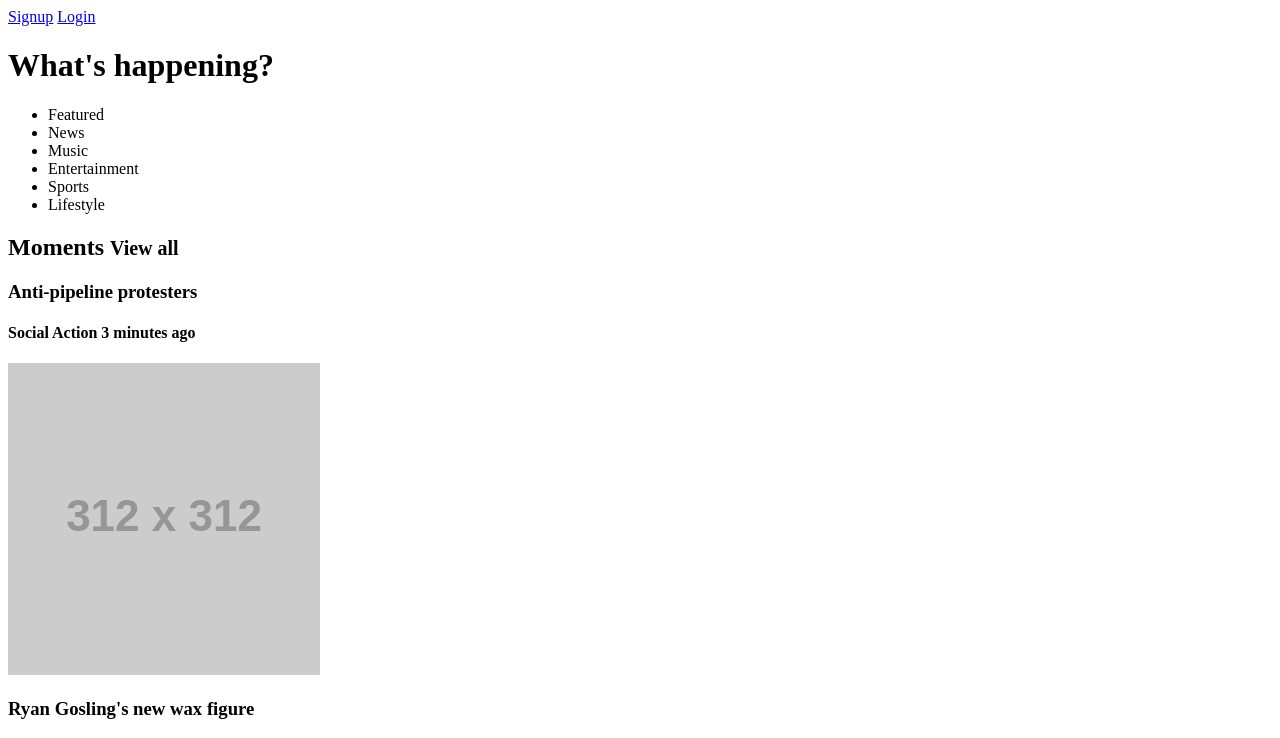
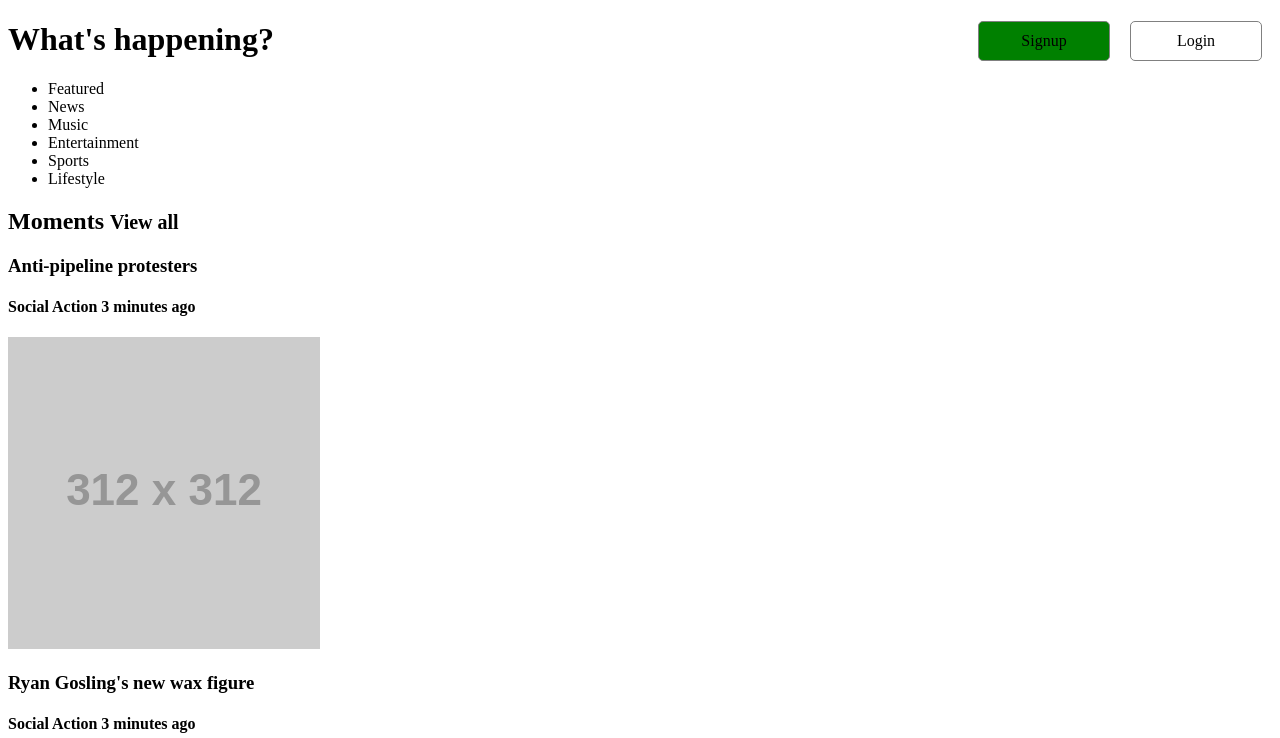
Before and after one commit to kayleighyu/twitter_clone, a website: page public/html/index.html in a window 1280 px wide. Shown: the top 738 px of the page. Drawn offline with Linux system fonts and the light colour scheme; files that its build step writes are made by us from their sources; placeholder pictures from the web are drawn by us.

Commit message:
started working on the styling of the buttons in the header

```diff
--- a/public/css/main.css
+++ b/public/css/main.css
@@ -0,0 +1,29 @@
+body {
+  background-color: white;
+}
+
+.button {
+  display: inline-block;
+  width: 110px;
+  border: 1px solid grey;
+  text-align: center;
+  border-radius: 5px;
+  text-decoration: none;
+  color: black;
+  padding: 10px;
+}
+
+.button:hover{
+  background-color: white;
+  color: green;
+}
+
+.pull-right{
+  float: right;
+  margin-left: 10px;
+  margin-right: 10px;
+}
+
+.button-green {
+  background-color: green;
+}
--- a/public/html/index.html
+++ b/public/html/index.html
@@ -8,8 +8,8 @@
   <body>
     <header>
       <div>
-        <a href="#">Signup</a> <!-- inline -->
-        <a href="#">Login</a> <!-- control shift + d to copy a line and paste on new line-->
+        <a href="#" class="button pull-right">Login</a> <!-- control shift + d to copy a line and paste on new line-->
+        <a href="#" class="button button-green pull-right">Signup</a> <!-- inline -->
         <h1>What's happening?</h1>
       </div>
       <nav>
```
